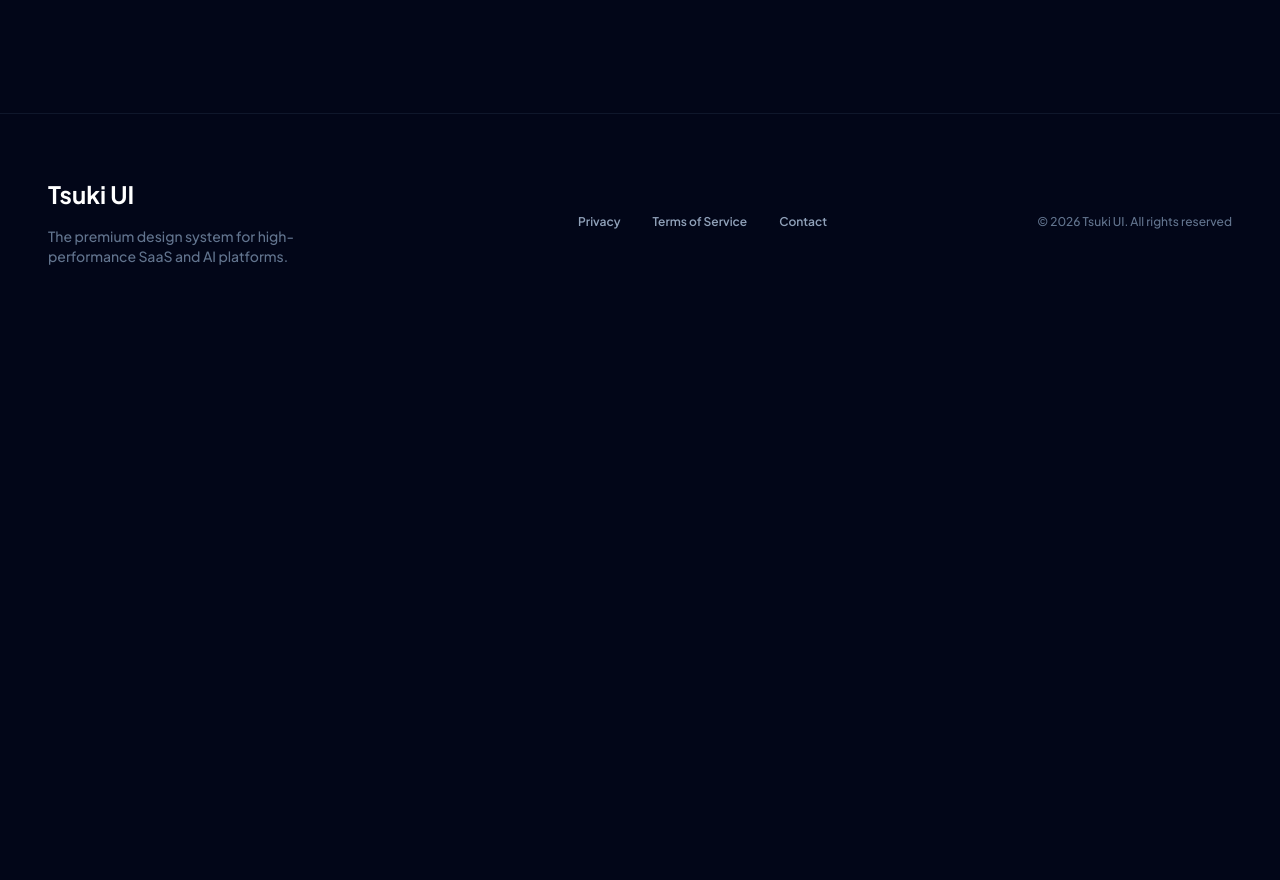
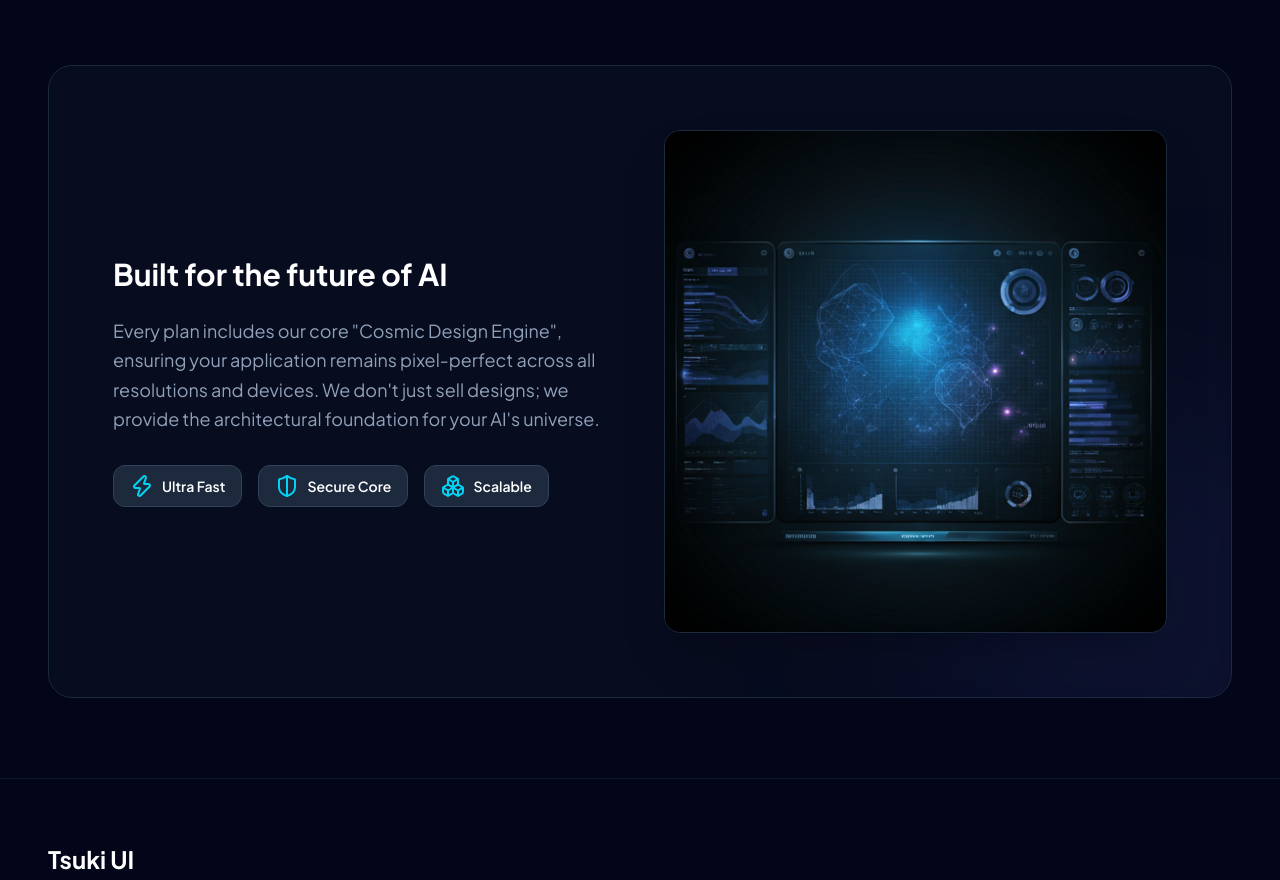
Before and after one commit to arturolguillen/devarturo-5-saas-pricing-table, a Next.js app: page / in a window 1280 px wide. Shown: the part 1120-2000 px from the top of the page. Before the commit the page ends 1450 px from the top, so only its background shows below. Built offline with nearby package versions, Linux system fonts and the light colour scheme.

Commit message:
Added featured section.

```diff
--- a/src/app/page.tsx
+++ b/src/app/page.tsx
@@ -1,4 +1,7 @@
 import BillingToggle from "@/components/BillingToggle";
+import FeaturedSectionGlow from "@/components/FeaturedSectioGlow";
+import FeaturedSection from "@/components/FeaturedSection";
+import FeaturedSectionContent from "@/components/FeaturedSectionContent";
 import Footer from "@/components/Footer";
 import FooterBrand from "@/components/FooterBrand";
 import FooterCopy from "@/components/FooterCopy";
@@ -31,6 +34,10 @@ export default function Home() {
                 {/* CREATE A PRICING PROVIDER */}
                 <BillingToggle />
                 <PricingGrid />
+                <FeaturedSection>
+                    <FeaturedSectionContent />
+                    <FeaturedSectionGlow />
+                </FeaturedSection>
             </MainWrapper>
             <Footer>
                 <FooterBrand />
--- /dev/null
+++ b/src/components/FeaturedSectioGlow.tsx
@@ -0,0 +1,5 @@
+export default function FeaturedSectionGlow() {
+    return (
+        <div className="absolute -bottom-24 -right-24 size-96 bg-indigo-500/10 rounded-full blur-[120px]"></div>
+    );
+}
--- /dev/null
+++ b/src/components/FeaturedSection.tsx
@@ -0,0 +1,11 @@
+export default function FeaturedSection({ children }: {
+    children: React.ReactNode;
+}) {
+    return (
+        <section className="mt-32">
+            <div className="bg-slate-900/40 backdrop-blur-sm border border-slate-800 rounded-3xl p-8 md:p-16 overflow-hidden relative">
+                {children}
+            </div>
+        </section>
+    );
+}
--- /dev/null
+++ b/src/components/FeaturedSectionContent.tsx
@@ -0,0 +1,45 @@
+import { Boxes, ShieldHalf, Zap } from "lucide-react";
+import FeaturedImage from "@/images/featured.png";
+import Image from "next/image";
+
+const featuredContentTags = [
+    {
+        icon: <Zap size={24} className="text-cyan-400" />,
+        text: 'Ultra Fast',
+    },
+    {
+        icon: <ShieldHalf size={24} className="text-cyan-400" />,
+        text: 'Secure Core',
+    },
+    {
+        icon: <Boxes size={24} className="text-cyan-400" />,
+        text: 'Scalable',
+    },
+];
+
+export default function FeaturedSectionContent() {
+    return (
+        <div className="grid md:grid-cols-2 gap-12 items-center relative z-10">
+            <div>
+                <h2 className="text-3xl font-bold text-white mb-6">{'Built for the future of AI'}</h2>
+                <p className="text-slate-400 text-lg mb-8 leading-relaxed">{'Every plan includes our core "Cosmic Design Engine", ensuring your application remains pixel-perfect across all resolutions and devices. We don\'t just sell designs; we provide the architectural foundation for your AI\'s universe.'}</p>
+                <div className="flex flex-wrap gap-4">
+                    {featuredContentTags.map(tag => (
+                        <div key={tag.text} className="flex items-center gap-2 bg-slate-800 px-4 py-2 rounded-xl border border-slate-700">
+                            {tag.icon}
+                            <span className="text-sm font-semibold text-white">{tag.text}</span>
+                        </div>
+                    ))}
+                </div>
+            </div>
+            <div className="relative rounded-2xl overflow-hidden border border-slate-800 shadow-2xl">
+                <Image
+                    src={FeaturedImage}
+                    alt={'AI Interface'}
+                    loading="eager"
+                    className="size-full object-cover"
+                />
+            </div>
+        </div>
+    );
+}
```
Also changed, not shown: src/images/featured.png (added).
